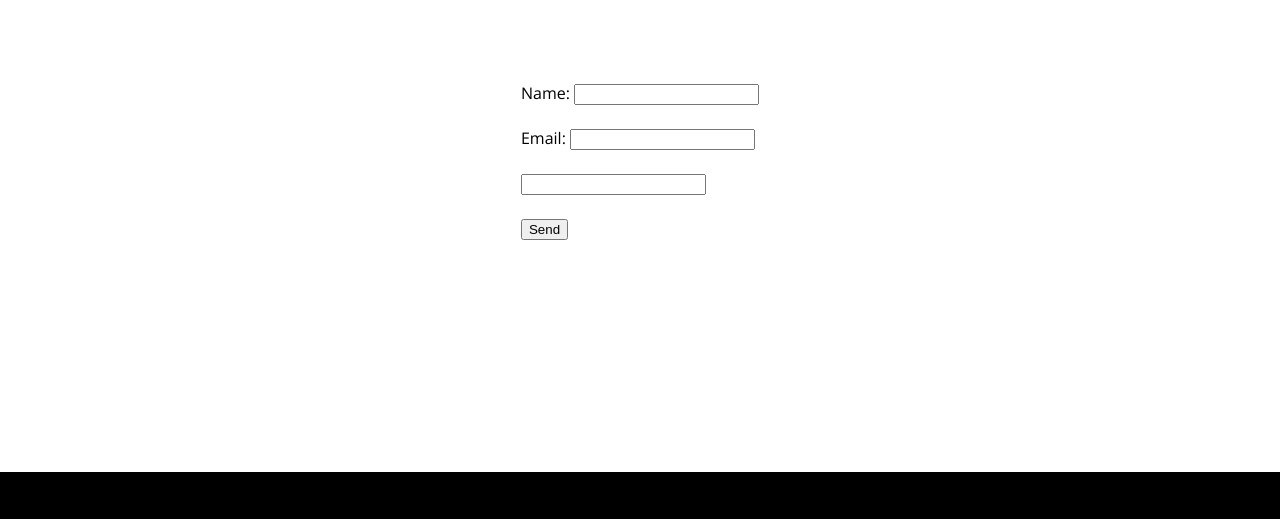
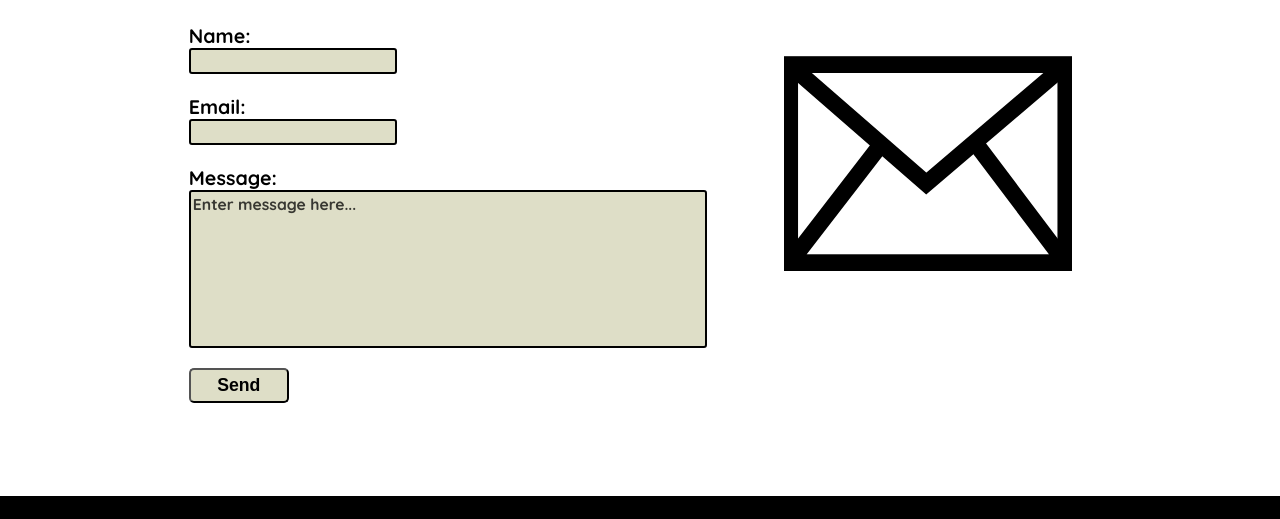
Before and after one commit to lordstimpa/CV-Sida-Dynamisk, a plain HTML site: page contact.html in a window 1280 px wide. Shown: the part 457-976 px from the top of the page. Drawn offline with nearby package versions, Linux system fonts and the light colour scheme.

Commit message:
Fifth commit

```diff
--- a/contact.html
+++ b/contact.html
@@ -36,16 +36,25 @@
       </ul>
     </nav>
     <main class="wrap-main">
-      <form>
-        <h3></h3>
-        <label for="fname">Name:</label>
-        <input type="text" id="fname" name="fname" /><br /><br />
-        <label for="email">Email:</label>
-        <input type="email" id="email" name="email" /><br /><br />
-        <label for="info"></label>
-        <input type="text" id="info" name="info" /><br /><br />
-        <input type="submit" value="Send" />
-      </form>
+      <section>
+        <form>
+          <div class="formContainer">
+            <h3>Let's talk!</h3>
+            <label for="fname">Name:</label>
+            <input type="text" id="fname" name="fname" />
+            <label for="email">Email:</label>
+            <input type="email" id="email" name="email" />
+            <label for="info">Message:</label>
+            <textarea type="text" id="msg">Enter message here...</textarea>
+            <input type="submit" value="Send" id="submitContact" />
+          </div>
+        </form>
+      </section>
+      <section class="sectionMail">
+        <p class="wrap-img">
+          <img class="mail" src="./img/mail.svg" alt="Picture of mail" />
+        </p>
+      </section>
     </main>
     <footer>
       <div>
--- a/css/style.css
+++ b/css/style.css
@@ -19,7 +19,6 @@ nav,
 header {
   padding: 75px 0 30px 50px;
   background: url("../img/mountains.png") no-repeat top;
-
   text-align: left;
   color: white;
   font-family: "Quicksand", "Calibri", "Gill Sans", sans-serif;
@@ -92,12 +91,6 @@ header a:visited,
   min-height: 80vh;
 }
 
-.wrap-resume {
-  display: flex;
-  justify-content: center;
-  flex-wrap: wrap;
-}
-
 .wrap-portfolio {
   display: flex;
   justify-content: center;
@@ -105,16 +98,9 @@ header a:visited,
   gap: 5%;
 }
 
-#section0,
-#section1,
-#section2,
-#section3 {
-  border-bottom: solid 5px black;
-}
-#section0,
-#section2,
-#section4 {
-  max-width: 45%;
+.main-portfolio h2 {
+  font-size: 4ch;
+  font-family: "Quicksand", "Calibri", "Gill Sans", sans-serif;
 }
 
 section {
@@ -132,6 +118,33 @@ section {
 .website {
   max-width: 100%;
   box-shadow: 25px 25px 50px black;
+}
+
+.main-text h2 {
+  font-family: "Quicksand", "Calibri", "Gill Sans", sans-serif;
+  font-size: 4ch;
+  color: rgb(124, 124, 32);
+}
+
+/*===============Resumé===============*/
+
+.wrap-resume {
+  display: flex;
+  justify-content: center;
+  flex-wrap: wrap;
+}
+
+#section0,
+#section1,
+#section2,
+#section3 {
+  border-bottom: solid 5px black;
+}
+
+#section0,
+#section2,
+#section4 {
+  max-width: 45%;
 }
 
 .wrap-resume h2 {
@@ -183,6 +196,77 @@ section {
 #meritsDivAnim {
   display: none;
 }
+/*===============Contact===============*/
+
+.formContainer {
+  font-family: "Quicksand", "Calibri", "Gill Sans", sans-serif;
+  font-weight: 800;
+  border-radius: 3px;
+  padding: 0 5% 5% 5%;
+  display: flex;
+  flex-direction: column;
+}
+
+#fname,
+#email {
+  width: 200px;
+}
+
+#fname,
+#email,
+#msg {
+  border: 2px solid black;
+  border-radius: 3px;
+  margin-bottom: 20px;
+  font-family: "Quicksand", "Calibri", "Gill Sans", sans-serif;
+  font-weight: bold;
+  color: rgba(0, 0, 0, 0.75);
+  font-size: 1.6ch;
+  background-color: rgba(124, 124, 32, 0.25);
+}
+
+#msg {
+  resize: none;
+  height: 150px;
+}
+
+.formContainer label {
+  font-size: 2ch;
+}
+
+.formContainer h3 {
+  font-size: 4ch;
+  color: rgb(124, 124, 32);
+}
+
+#submitContact {
+  width: 100px;
+  padding: 5px 25px;
+  background-color: rgba(124, 124, 32, 0.25);
+  border-radius: 5px;
+  font-size: 1.8ch;
+  font-weight: bold;
+}
+
+#submitContact:hover {
+  background-color: rgb(124, 124, 32);
+  transition: 0.25s;
+  cursor: pointer;
+}
+
+#submitContact:active {
+  color: white;
+}
+
+.mail {
+  max-width: 100%;
+  width: 75%;
+}
+
+.sectionMail {
+  width: 30%;
+}
+
 /*===============Modal===============*/
 
 .read-more {
@@ -286,6 +370,10 @@ footer {
     flex-direction: column-reverse;
     padding-left: 20%;
   }
+
+  .wrap-resume h2 {
+    font-size: 3.5ch;
+  }
 }
 
 @media (max-width: 900px) {
@@ -299,6 +387,9 @@ footer {
   #section0,
   #section2,
   #section4 {
-    max-width: 0;
+    display: none;
+  }
+  .mail {
+    display: none;
   }
 }
```
Also changed, not shown: about.html (+1 -0 lines), index.html (+1 -0 lines), img/mail.svg (added).
